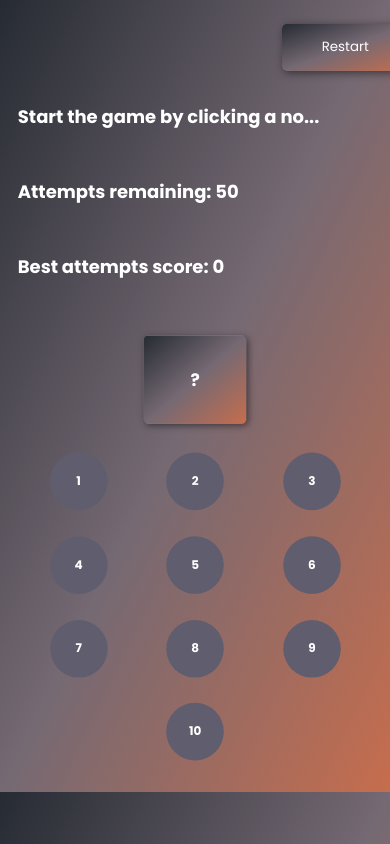
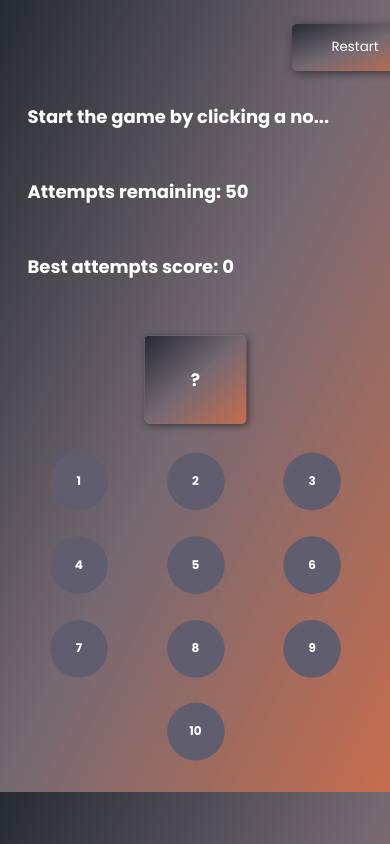
Before and after one commit to hxdy-1/Predict-Randomness, a plain HTML site: page index.html in a window 390 px wide. Shown: the top 844 px of the page. Drawn offline with Linux system fonts and the light colour scheme.

Commit message:
third commit

```diff
--- a/media_queries.css
+++ b/media_queries.css
@@ -8,7 +8,7 @@
     .left {
         height: auto;
         padding: .5em;
-        width: 95%;
+        width: 90%;
         gap: 2rem;
     }
 
@@ -20,10 +20,6 @@
         gap: 0;
         transform: scale(.9);
         margin-top: 1rem;
-    }
-
-    .num_btn_container {
-        width: auto;
     }
 
     .restart_btn_container {
@@ -39,4 +35,8 @@
         font-size: large;
         gap: 3rem;
     }
+
+    .num_btn_container {
+        width: 100vw;
+    }
 }
--- a/script.js
+++ b/script.js
@@ -26,8 +26,6 @@ let attemptsRemaining = 50,
     redeemCode = "";
 
 function init() {
-    inputRedeemEl.value = redeemCode = "";
-
     correctGuesses = 0;
 
     attemptsRemaining = 50;
@@ -37,11 +35,13 @@ function init() {
     ans_boxEl.textContent = "?";
 
     gameOver = false;
+
     ans_boxEl.style.backgroundImage =
         "linear-gradient(to bottom right, rgb(38, 43, 51), rgb(117, 105, 115),rgb(198, 109, 77))";
-    ans_boxEl.style.backgroundColor = "";
-    ans_boxEl.style.color = "white";
-    inputRedeemEl.style.opacity = "0";
+        ans_boxEl.style.backgroundColor = "";
+        ans_boxEl.style.color = "white";
+        inputRedeemEl.style.opacity = "0";
+        inputRedeemEl.value = redeemCode = "";
 }
 
 init();
@@ -97,7 +97,7 @@ for (let i = 0; i < btn_cmnEl.length; i++) {
 restartBtnEl.addEventListener("click", () => {
     const inputValue = inputRedeemEl.value;
 
-    redeemCode = redeemCode.slice(0, redeemCode.length - 1);
+    // redeemCode = redeemCode.slice(0, redeemCode.length - 1);
 
     if (inputValue === redeemCode) {
         highScore++;
```
